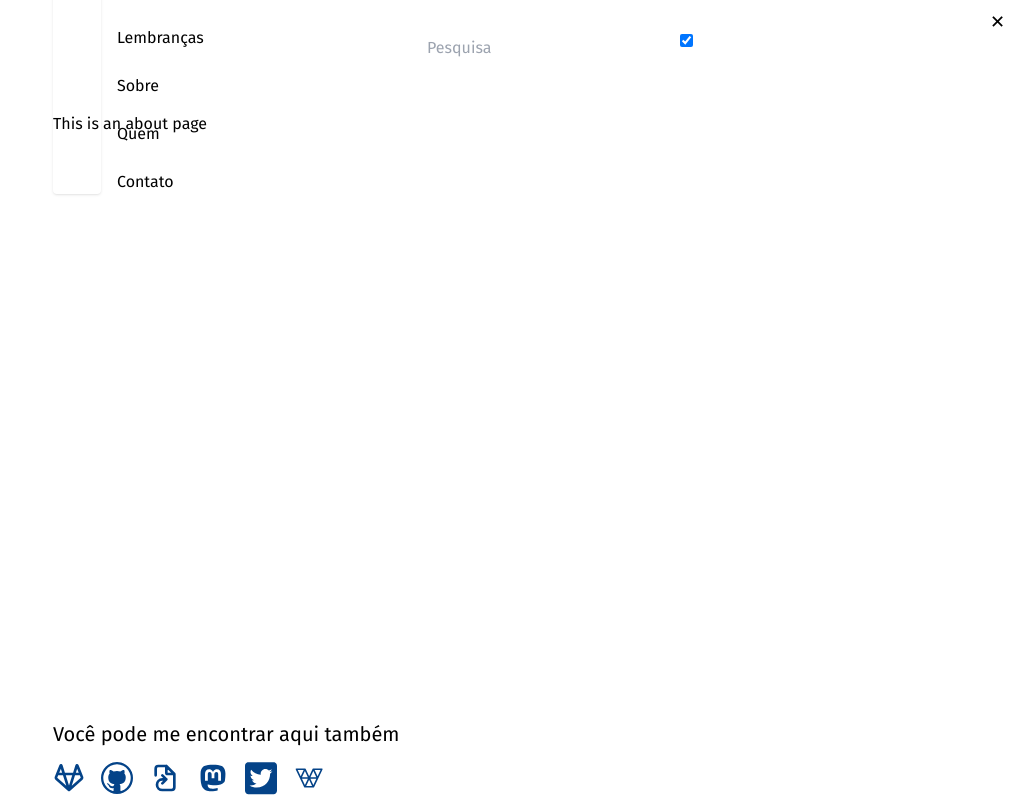
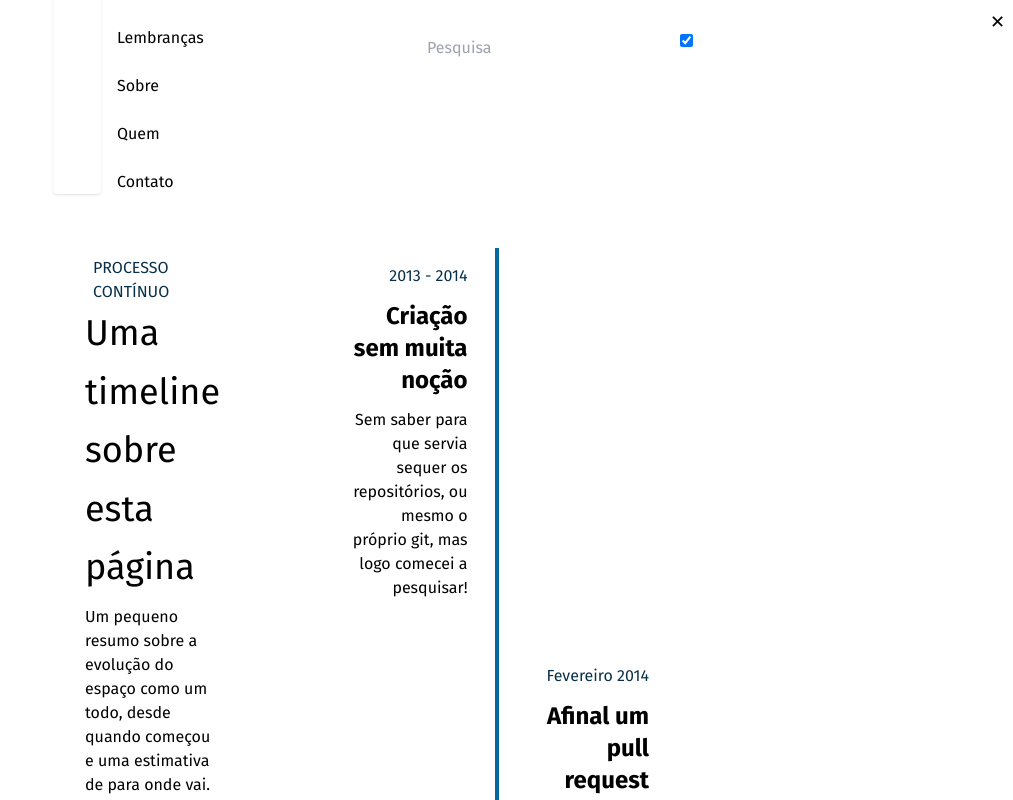
Before and after one commit to teseu/teseu.github.io, a Vue app: page /sobre in a window 1280 px wide. Shown: the top 800 px of the page, without its empty margins (267-1280 px from the left). Built offline with nearby package versions, Linux system fonts and the light colour scheme; some icons are missing; a web font is replaced by a local one; what @sira-ui/tailwind would draw is missing.

Commit message:
✨ Timeline
creating ad configuring the timeline

```diff
--- /dev/null
+++ b/src/components/ui/TimeLine.vue
@@ -0,0 +1,20 @@
+<script setup>
+const props = defineProps({
+  timelineItem: Object
+})
+
+</script>
+
+<template>
+  <div class="mb-8 flex justify-between items-center w-full" :class="props.timelineItem.lado">
+    <div class="order-1 w-5/12"></div>
+    <div class="order-1 w-5/12 px-1 py-4 text-right">
+      <p class="mb-3 text-base text-sky-950 dark:text-sky-300">{{ props.timelineItem.data }}</p>
+      <h4 class="mb-3 font-bold text-lg md:text-2xl">{{ props.timelineItem.titulo }}</h4>
+      <p class="text-sm md:text-base leading-snug text-bw-80 text-opacity-100">
+        {{ props.timelineItem.descricao }}
+      </p>
+    </div>
+  </div>
+</template>
+<style scoped></style>
--- a/src/views/TimelineView.vue
+++ b/src/views/TimelineView.vue
@@ -1,9 +1,96 @@
+<script setup>
+import TimeLine from '@/components/ui/TimeLine.vue'
+import Teseu from '@/assets/img/teseu.png'
+
+const timelineItems = [
+  {
+    "id": 1,
+    "data": "2013 - 2014",
+    "titulo": "Criação sem muita noção",
+    "descricao": "Sem saber para que servia sequer os repositórios, ou mesmo o próprio git, mas logo comecei a pesquisar!",
+    "lado": "flex-row-reverse"
+  },
+  {
+    "id": 2,
+    "data": "Fevereiro 2014",
+    "titulo": "Afinal um pull request",
+    "descricao": "Começando por um projeto em conjunto, começando a usar para contribuir em projetos alheios e seguindo com meus próprios em pouco tempo, desde então com pouca regularidade, devagar e sempre.",
+    "lado": "flex-row"
+  },
+  {
+    "id": 4,
+    "data": "Junho 2014",
+    "titulo": "Começando a fazer alguma coisa",
+    "descricao": "Continuando a contribuir no projeto anterior e começando os meus, com códigos de cursos de várias fontes, mas centralizando aqui para ter maior controle.",
+    "lado": "flex-row-reverse"
+  },
+  {
+    "id": 5,
+    "data": "Março 2015",
+    "titulo": "Essa página",
+    "descricao": "Após um período de inatividade, voltei a trabalhar em algum código e também a construir a primeira versão dessa página!",
+    "lado": "flex-row"
+  },
+  {
+    "id": 6,
+    "data": "Maio 2016",
+    "titulo": "Incluindo outros projetos",
+    "descricao": "Comecei a incluir outros projetos nos meus repositórios, como algumas das contribuições que fazia para o projeto de tradução do LibreOffice para o português Brasileiro!",
+    "lado": "flex-row-reverse"
+  },
+  {
+    "id": 7,
+    "data": "Novembro 2016",
+    "titulo": "Iniciando novas colaborações",
+    "descricao": "Após um período sem muitos commits, um amigo me convidou a contribuir em um projeto baseado em serviços.",
+    "lado": "flex-row"
+  },
+  {
+    "id": 8,
+    "data": "Janeiro 2017",
+    "titulo": "Projetos de teste",
+    "descricao": "Iniciando com projetos de testes automatizados, minha realidade há alguns anos, mas apenas no trabalho, nada em repositórios independentes até agora!",
+    "lado": "flex-row-reverse"
+  }
+]
+</script>
 <template>
-  <div class="about">
-    <h1>This is an about page</h1>
+  <div>
+    <section>
+      <div class="bg-bw-200 text-bw-1100 py-8">
+        <div class="container mx-auto flex flex-col items-start md:flex-row my-8 md:my-16">
+          <div class="flex flex-col w-full sticky md:top-36 lg:w-1/3 mt-2 md:mt-12 px-8">
+            <p class="ml-2 text-sky-950 dark:text-sky-300 uppercase tracking-loose">Processo contínuo</p>
+            <p class="text-3xl md:text-4xl leading-normal md:leading-relaxed mb-2">Uma timeline sobre esta página</p>
+            <p class="text-sm md:text-base text-bw-80 mb-4">
+              Um pequeno resumo sobre a evolução do espaço como um todo, desde quando começou e uma estimativa de para onde vai.
+            </p>
+            <a href="/#"
+              class="bg-transparent mr-auto hover:bg-sky-800 dark:hover:bg-sky-300 text-sky-950 dark:text-sky-300 hover:text-bw-200 dark:hover:text-bw-100 rounded shadow hover:shadow-lg py-2 px-4 border border-sky-800 dark:border-sky-300 hover:border-transparent">
+              Veja agora</a>
+          </div>
+          <div class="ml-0 md:ml-12 lg:w-2/3 sticky">
+            <div class="container mx-auto w-full h-full">
+              <div class="relative wrap overflow-hidden p-10 h-full">
+                <div class="border-sky-700 dark:border-sky-400 absolute h-full border"
+                  style="right: 50%; border-radius: 1%;"></div>
+                <div class="border-sky-700 dark:border-sky-400 absolute h-full border"
+                  style="left: 50%; border-radius: 1%;"></div>
+                  <template v-for="timelineItem in timelineItems" :key="timelineItem.id">
+                    <TimeLine
+                    :timelineItem="timelineItem"
+                    />
+                  </template>
+
+              </div>
+              <img class="w-1/3 mx-auto -mt-6 md:-mt-6"
+                :src="Teseu" />
+            </div>
+          </div>
+        </div>
+      </div>
+    </section>
   </div>
 </template>
 
-<style>
-
-</style>
+<style></style>
```
